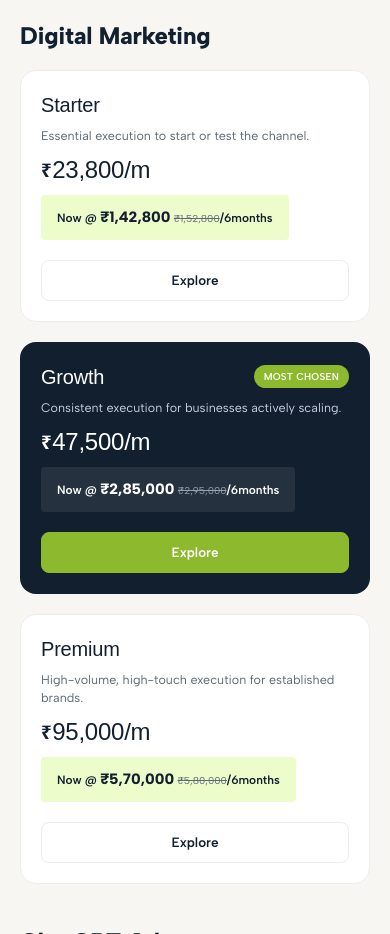
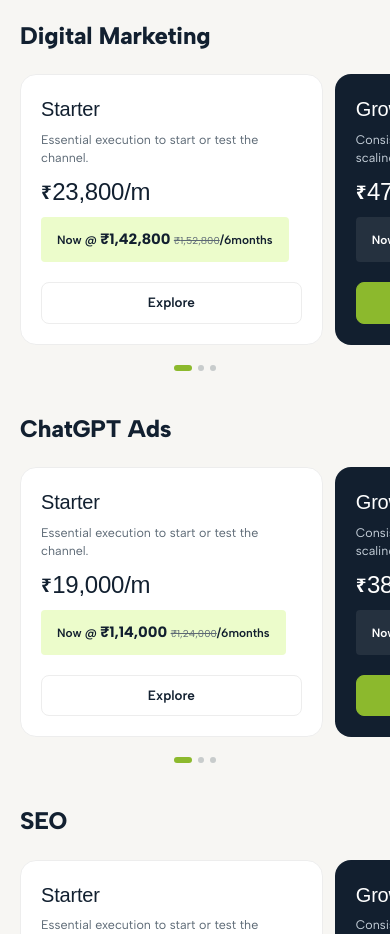
Before and after one commit to bmumarketingdevelopers-del/bmu-primary-push, a Next.js app: page /pricing in a window 390 px wide. Shown: the part 577-1511 px from the top of the page. Built offline with nearby package versions, Linux system fonts and the light colour scheme; no server answers; the database is empty; a web font is replaced by a local one.

Commit message:
Pricing page updated v.0.2

```diff
--- a/src/app/(marketing)/pricing/page.module.css
+++ b/src/app/(marketing)/pricing/page.module.css
@@ -422,8 +422,70 @@
     }
   }
 
-  /* ---- phones (under 768px): cards stacked one per row (default above), plus: */
+  /* dots under the cards: phones only (hidden from tablet up, see the phone section) */
+  .planDots {
+    display: none;
+  }
+
+  /* ---- phones (under 768px): the three cards swipe sideways, plus: */
   @media (max-width: 767px) {
+    /* swipeable row like the landing page Services cards: one card + the next peeking,
+       snapping to each card; bleeds to the screen edge (cancels the .container padding) */
+    .planGrid {
+      --bleed: 1.25rem;
+
+      display: flex;
+      gap: 0.75rem;
+      margin-inline: calc(var(--bleed) * -1);
+      padding-inline: var(--bleed);
+      padding-block: 0.25rem 0.5rem;
+      scroll-padding-inline: var(--bleed);
+      overflow-x: auto;
+      overflow-y: hidden;
+      scroll-snap-type: x mandatory;
+      scroll-behavior: smooth;
+      overscroll-behavior-x: contain;
+      touch-action: pan-x pan-y;
+      scrollbar-width: none;
+    }
+
+    .planGrid::-webkit-scrollbar {
+      display: none;
+    }
+
+    .planGrid > .plan {
+      flex: 0 0 calc((100% - 0.75rem * 0.15) / 1.15);
+      min-width: 0;
+      scroll-snap-align: start;
+    }
+
+    .planDots {
+      margin-top: 0.75rem;
+      display: flex;
+      justify-content: center;
+      align-items: center;
+      gap: 6px;
+    }
+
+    .planDot {
+      display: block;
+      height: 6px;
+      width: 6px;
+      padding: 0;
+      border: 0;
+      border-radius: 999px;
+      background-color: hsl(var(--muted-foreground) / 0.3);
+      cursor: pointer;
+      transition:
+        width 200ms ease,
+        background-color 200ms ease;
+    }
+
+    .planDotActive {
+      width: 18px;
+      background-color: hsl(var(--primary));
+    }
+
     /* a little less padding so more of each card fits on screen */
     .plan {
       padding: 1.35rem 1.25rem 1.25rem;
--- a/src/app/(marketing)/pricing/plan-explorer.tsx
+++ b/src/app/(marketing)/pricing/plan-explorer.tsx
@@ -69,6 +69,39 @@
 export function PlanExplorer({ service, plans }: { service: PlanService; plans: Plan[] }) {
   const [open, setOpen] = React.useState(false);
   const listId = React.useId();
+
+  /* Phones: the three cards are a swipeable row (like the landing page Services cards), with dots
+     under it. On tablet/desktop the row is a normal 3-column grid and this does nothing visible. */
+  const trackRef = React.useRef<HTMLDivElement>(null);
+  const [active, setActive] = React.useState(0);
+
+  // Which card is nearest the start of the row
+  const closestCard = (track: HTMLElement) => {
+    const cards = Array.from(track.children) as HTMLElement[];
+    const first = cards[0]?.offsetLeft ?? 0;
+    let best = 0;
+    cards.forEach((c, i) => {
+      if (Math.abs(c.offsetLeft - first - track.scrollLeft) < Math.abs(cards[best].offsetLeft - first - track.scrollLeft))
+        best = i;
+    });
+    return best;
+  };
+
+  React.useEffect(() => {
+    const track = trackRef.current;
+    if (!track) return;
+    const onScroll = () => setActive(closestCard(track));
+    track.addEventListener("scroll", onScroll, { passive: true });
+    return () => track.removeEventListener("scroll", onScroll);
+  }, []);
+
+  const goTo = (i: number) => {
+    const track = trackRef.current;
+    if (!track) return;
+    const cards = Array.from(track.children) as HTMLElement[];
+    track.scrollTo({ left: cards[i].offsetLeft - cards[0].offsetLeft, behavior: "smooth" });
+    setActive(i);
+  };
   const expandable = Boolean(service.features);
 
   return (
@@ -88,7 +121,7 @@
         )}
       </div>
 
-      <div id={listId} className={styles.planGrid}>
+      <div id={listId} ref={trackRef} className={styles.planGrid}>
         {plans.map((plan, i) => {
           const price = service.prices[i];
           const features = service.features?.[i];
@@ -196,6 +229,20 @@
           );
         })}
       </div>
+
+      {/* phones only: one dot per card, the current one green and wide; tap to slide to it */}
+      <div className={styles.planDots}>
+        {plans.map((plan, i) => (
+          <button
+            key={plan.name}
+            type="button"
+            aria-label={`Show ${service.name} ${plan.name} plan`}
+            aria-current={active === i ? "true" : undefined}
+            className={cn(styles.planDot, active === i && styles.planDotActive)}
+            onClick={() => goTo(i)}
+          />
+        ))}
+      </div>
     </div>
   );
 }
```
